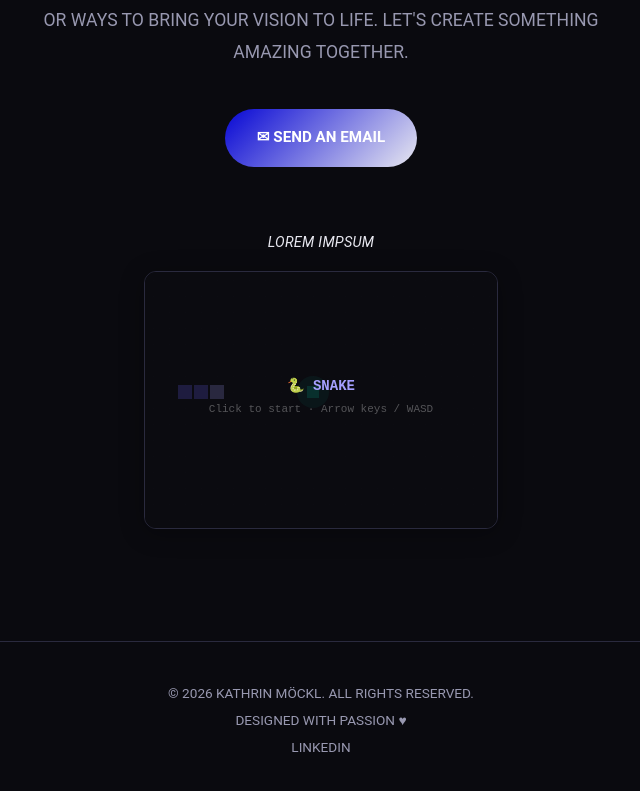
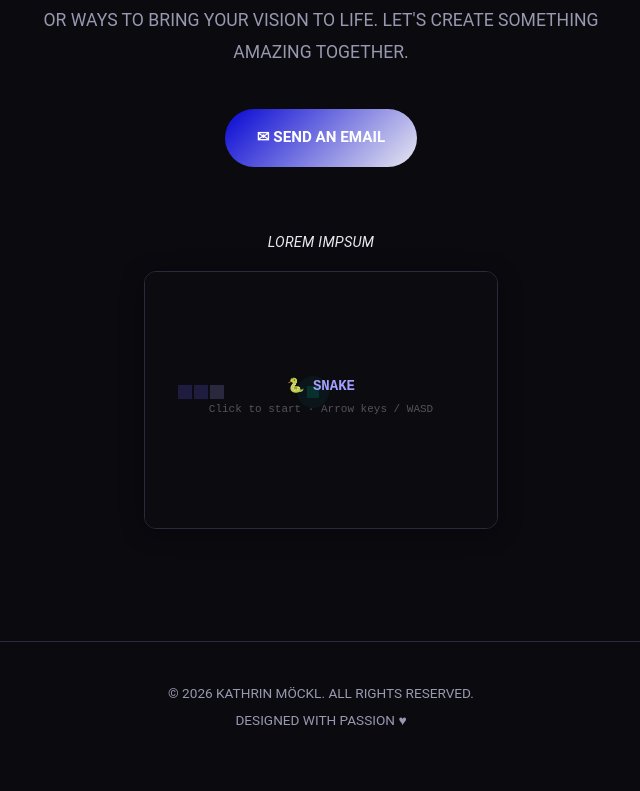
Before and after one commit to Moeckl-kathrin/Portfolio, a React (Vite) app: page / in a window 1280 px wide. Shown: the part 4887-5678 px from the top of the page, without its empty margins (319-959 px from the left). Built offline with nearby package versions, Linux system fonts and the light colour scheme.

Commit message:
refactoring: content change

```diff
--- a/src/components/Footer.tsx
+++ b/src/components/Footer.tsx
@@ -7,7 +7,6 @@ export default function Footer() {
     <footer className="footer">
       <p>{t.footer.copyright}</p>
       <p>{t.footer.madeWith} ♥</p>
-      <p>{t.footer.linkedin}</p>
     </footer>
   );
 }
--- a/src/i18n/translations.ts
+++ b/src/i18n/translations.ts
@@ -46,7 +46,6 @@ export interface Translations {
   footer: {
     copyright: string;
     madeWith: string;
-    linkedin: string;
   };
 }
 
@@ -130,7 +129,6 @@ const en: Translations = {
   footer: {
     copyright: '© 2026 Kathrin Möckl. All rights reserved.',
     madeWith: 'Designed with passion',
-    linkedin: 'LinkedIn',
   },
 };
 
@@ -214,7 +212,6 @@ const de: Translations = {
   footer: {
     copyright: '© 2026 Kathrin Möckl. Alle Rechte vorbehalten.',
     madeWith: 'Mit Leidenschaft gestaltet',
-    linkedin: 'LinkedIn',
   },
 };
 
```
